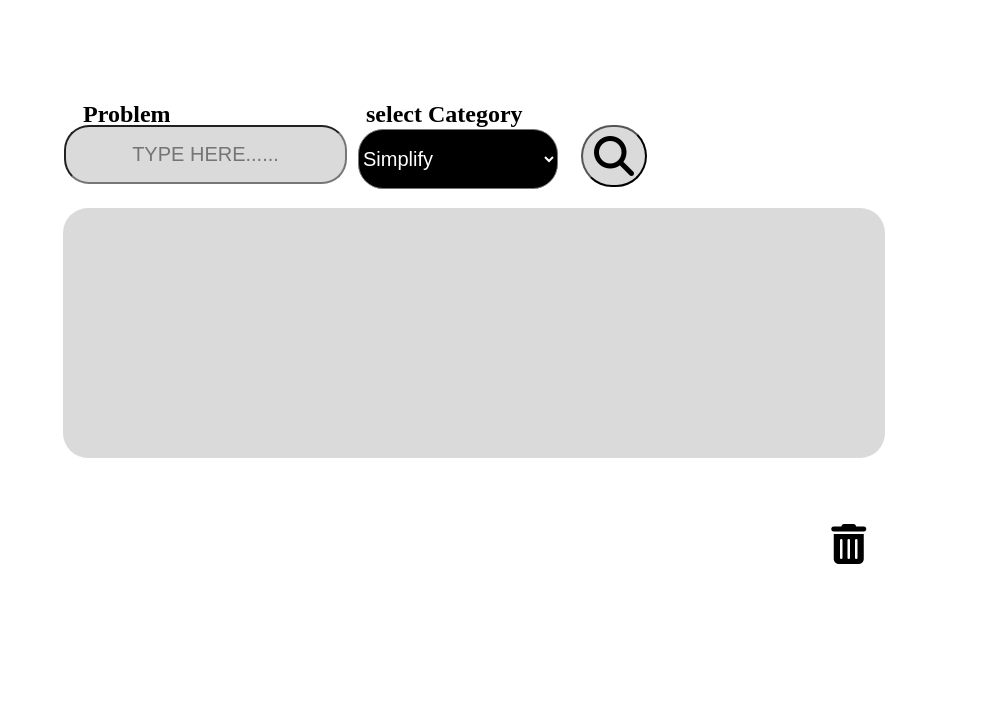
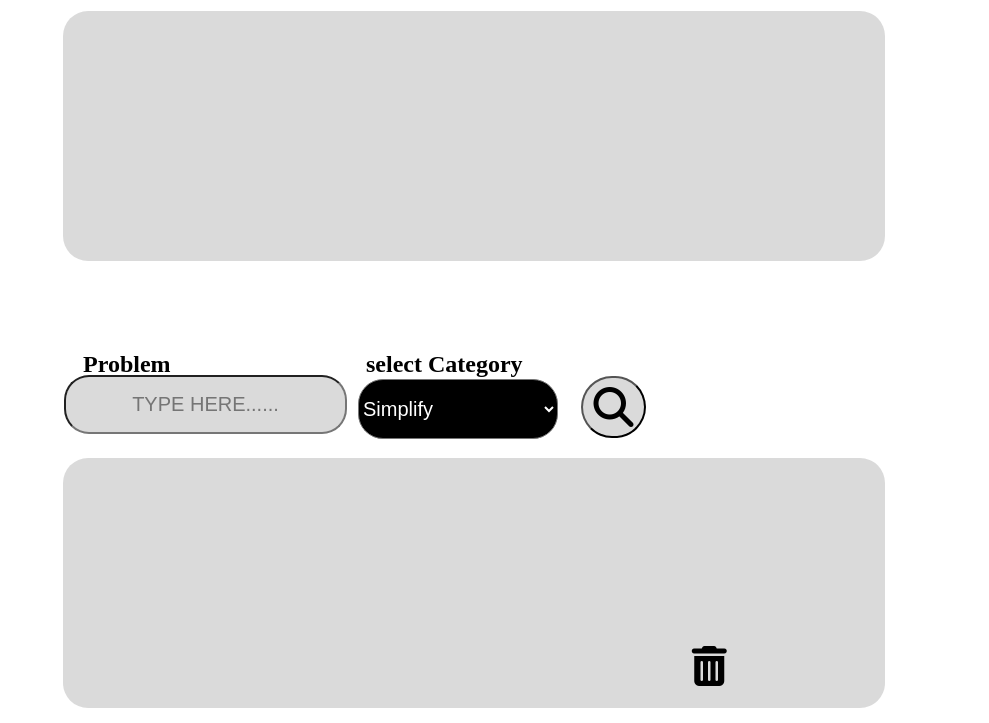
Before and after one commit to labbucode/Maths-Partner---Javascript-Project---finj5n6ea4mx, a plain HTML site: page index.html in a window 1280 px wide. Both pictures are taken after a click on the button "History". Shown: the part 77-800 px from the top of the page, without its empty margins (145-1134 px from the left). Drawn offline with Linux system fonts and the light colour scheme.

Commit message:
last but not least

```diff
--- a/App.js
+++ b/App.js
@@ -1,19 +1,49 @@
 console.log("hello");
-var set = 0;
+
 
 function SavedButton(){
     console.log("working save btn")
+    var wet =  document.querySelector(".inputBox1").innerHTML;
+    var set =  document.querySelector(".inputBox2").innerHTML;
 
-    var wet =  document.querySelector(".inputBox2").innerHTML;
-    localStorage.setItem(set,wet);
+    localStorage.setItem(wet,set);
     console.log(localStorage.getItem(set));
     set++;
 }
+
+var hcount = 0
 function historyButton(){
+
     console.log("working history btn")
-    for(x in localStorage){
-        console.log(localStorage[x]);
+    hcount++;
+    if(hcount%2==1){
+        document.querySelector(".historycon").style.display = "block";
+        var data = document.querySelector('.historycon');
+
+        for (p in localStorage) {
+            var ans = localStorage.getItem(p);
+            if (ans != null) {
+                // console.log(ans);
+                var h3 = document.createElement("h3");
+                h3.setAttribute('class', 'remove')
+
+                h3.innerHTML = `${p} ---->  Ans = ${ans}`;
+                console.log(h3);
+                data.appendChild(h3);
+
+            }
+        }
+    }else{
+        document.querySelector(".historycon").style.display = "none";
+        var rem = document.querySelectorAll('.remove');
+        console.log(rem);
+        for (var i = 0; i < rem.length; i++) {
+            rem[i].remove();
+        }
     }
+
+
+
 }
 
 function SearchButton(){
--- a/index.html
+++ b/index.html
@@ -14,6 +14,9 @@
         <h1> Math Partner</h1>
         <input type="button" id="historyBtn" value="History" onclick="historyButton()">
         <input type="button" id="savedBtn" value="SAVED SOLUTIONS" onclick="SavedButton()">
+    </div>
+    <div class="historycon">
+
     </div>
 
     <div class="middle-container">
--- a/styles.css
+++ b/styles.css
@@ -63,13 +63,14 @@ font-size: 20px;
 }
 .middle-container .box3 button{
 background-color: #d1d1d1c9;
-position: absolute;
-top: 202px;
-width: 66px;
-height: 62px;
-border-radius: 42px
+    position: relative;
+    top: 45px;
+    width: 65px;
+    height: 62px;
+    border-radius: 42px;
 }
 .container-input{
+    position: relative;
 background-color: #d1d1d1c9;
 color: black;
 width: 65%;
@@ -84,3 +85,12 @@ border-radius: 25px;
     background-color: transparent;
     border: none;
 }
+.historycon{
+    background-color: #d1d1d1c9;
+    color: black;
+    width: 65%;
+    height: 250px;
+    margin-left: 200px;
+    border-radius: 25px;
+    display: none;
+}
```
